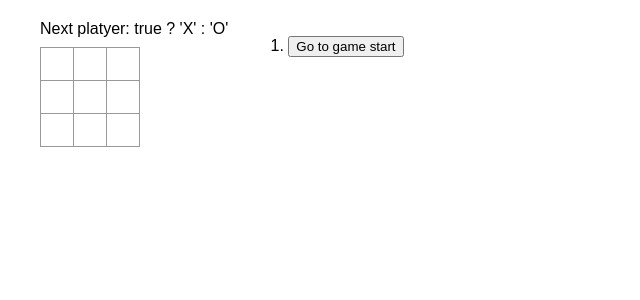
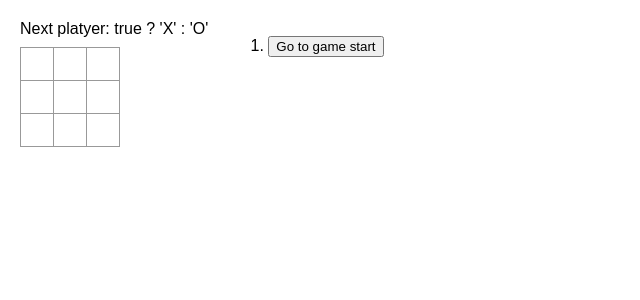
Before and after one commit to yuga-umemura/tictactoe, a React (Create React App) app: page / in a window 1280 px wide. Shown: the top 300 px of the page, without its empty margins (0-640 px from the left). Built offline with nearby package versions, Linux system fonts and the light colour scheme.

Commit message:
Update App.tsx

```diff
--- a/src/App.tsx
+++ b/src/App.tsx
@@ -5,9 +5,9 @@ function App() {
   return (
     <div className="App">
       <header className="App-header"></header>
-      <body>
+      <main>
         <Game />
-      </body>
+      </main>
     </div>
   )
 }
```
